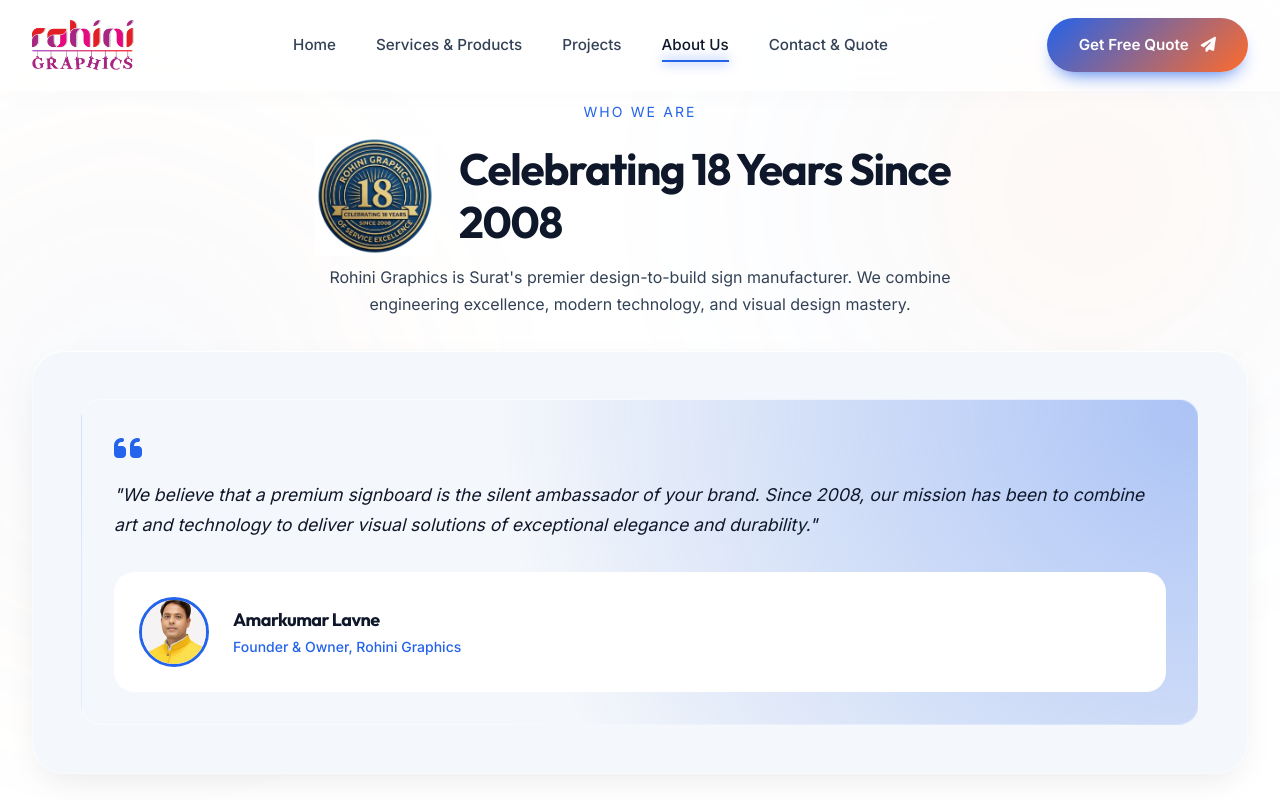
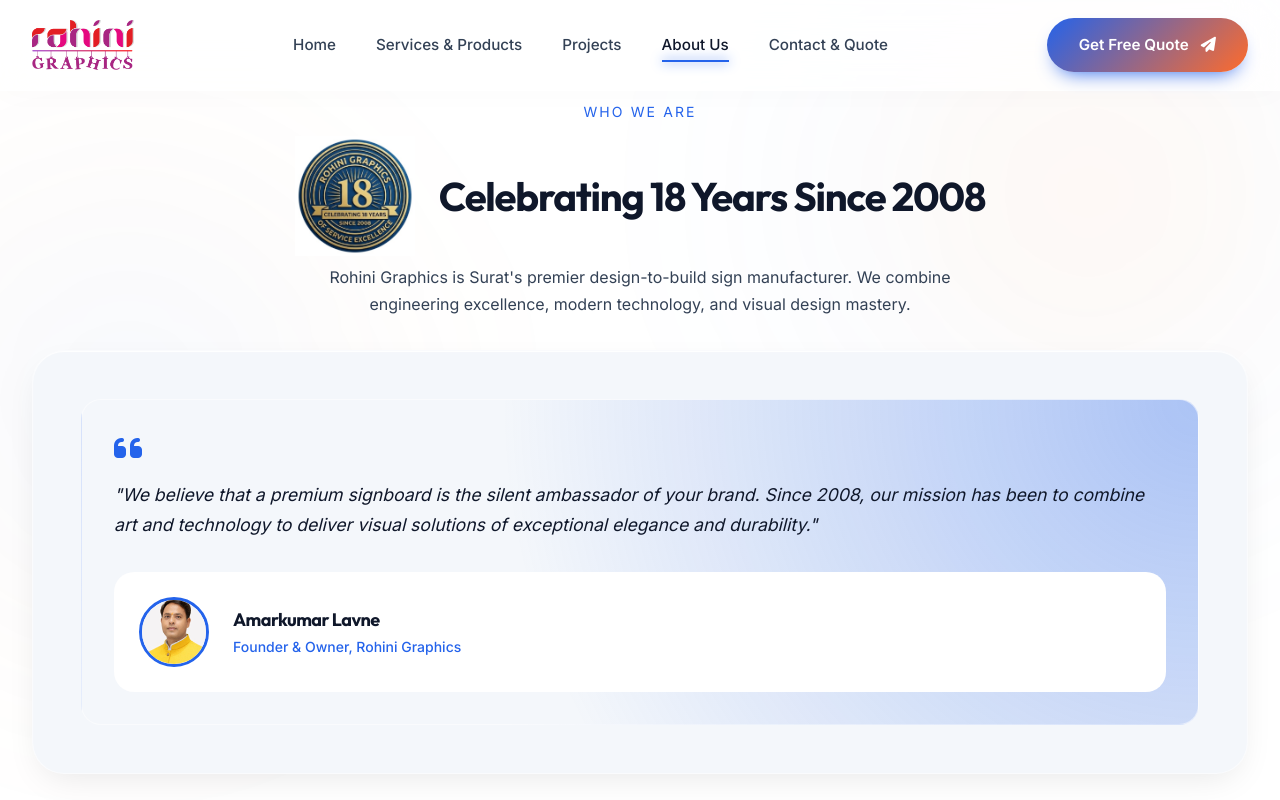
Before and after one commit to DigitechHarsh/rohinigraphics, a Next.js app: page /about in a window 1280 px wide. Shown: the top 800 px of the page. Built offline with nearby package versions, Linux system fonts and the light colour scheme.

Commit message:
About UI: Forced title to stay on one line

```diff
--- a/app/about/page.js
+++ b/app/about/page.js
@@ -6,7 +6,7 @@
           <span className="section-subtitle">Who We Are</span>
           <div style={{ display: 'flex', alignItems: 'center', justifyContent: 'center', gap: '1.5rem', marginBottom: '0.5rem' }}>
             <img src="/logo/18years.jpeg" alt="18 Years" style={{ height: '120px', width: 'auto', objectFit: 'contain', flexShrink: 0 }} />
-            <h2 className="section-title" style={{ marginBottom: 0, textAlign: 'left' }}>Celebrating 18 Years Since 2008</h2>
+            <h2 className="section-title" style={{ marginBottom: 0, textAlign: 'left', whiteSpace: 'nowrap', fontSize: 'clamp(1.5rem, 3.5vw, 2.5rem)' }}>Celebrating 18 Years Since 2008</h2>
           </div>
           <p className="section-desc" style={{ marginTop: '0.5rem' }}>Rohini Graphics is Surat's premier design-to-build sign manufacturer. We combine engineering excellence, modern technology, and visual design mastery.</p>
         </div>
```
Also changed, not shown: public/rohini/kekiz.jpeg (added).
